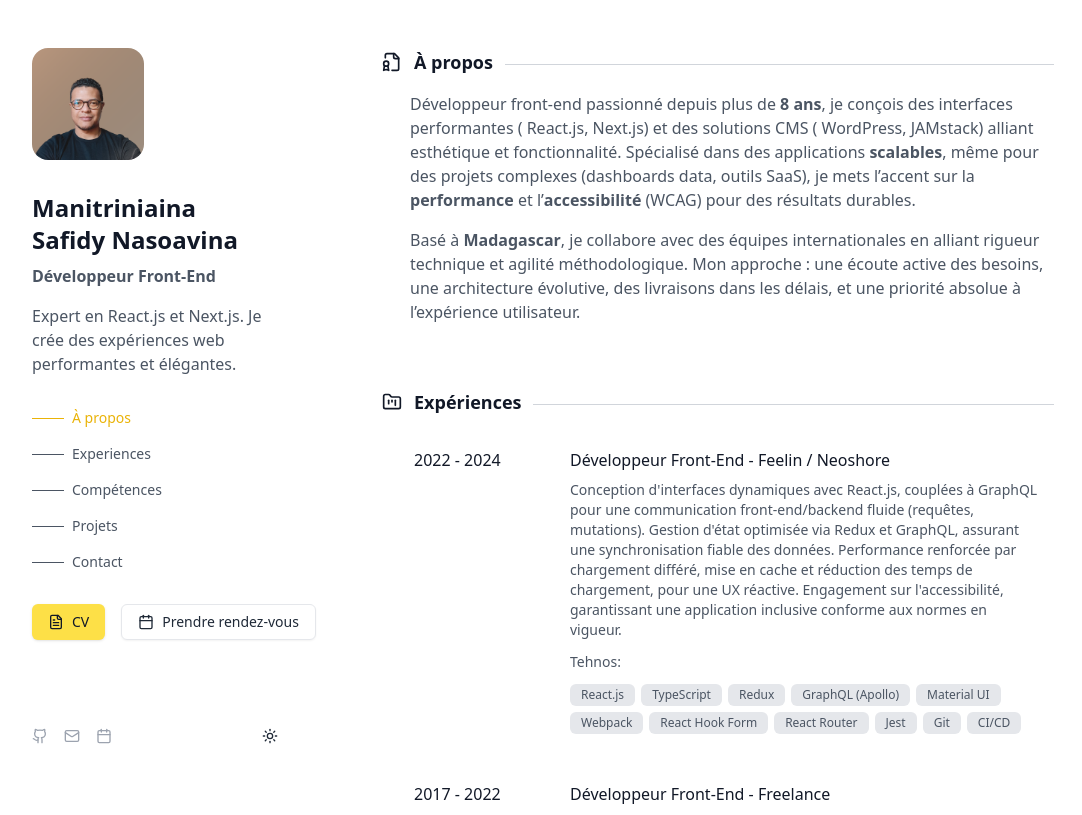
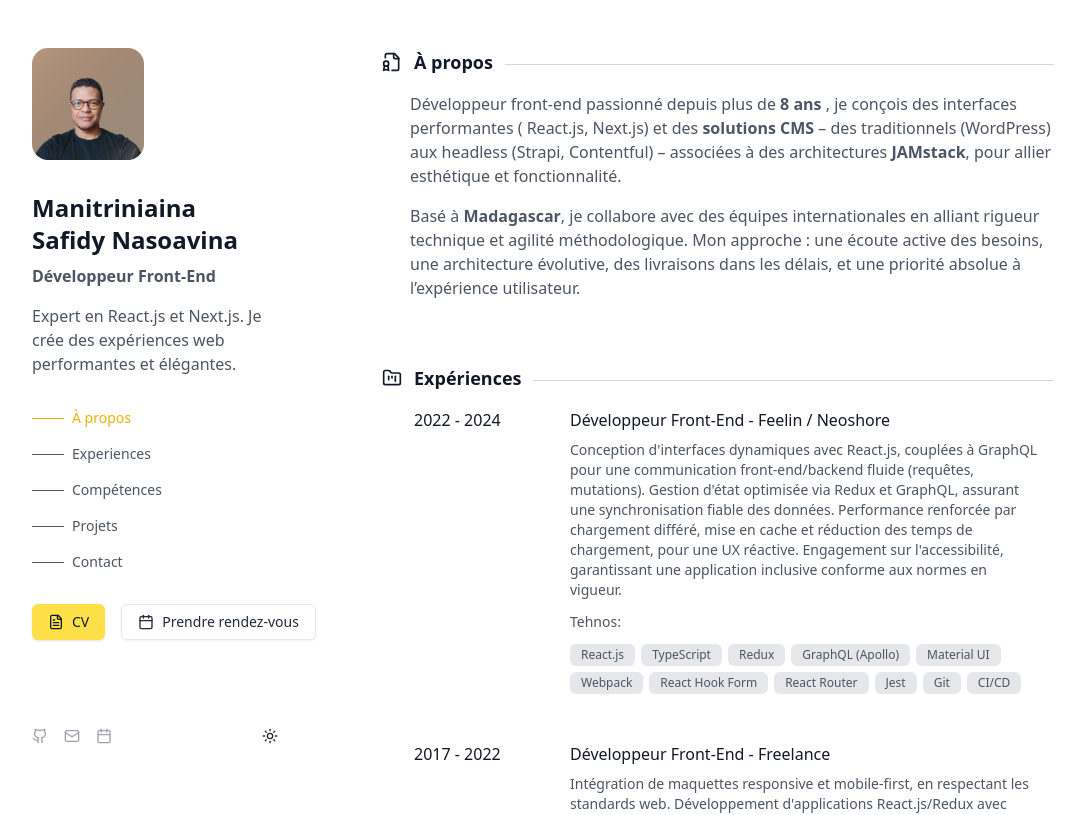
Before and after one commit to nassoa/pronass, a Next.js app: page / in a window 1280 px wide. Shown: the top 815 px of the page, without its empty margins (48-1130 px from the left). Built offline with nearby package versions, Linux system fonts and the light colour scheme; a web font is replaced by a local one.

Commit message:
section à propos: updated

```diff
--- a/src/app/page.tsx
+++ b/src/app/page.tsx
@@ -211,14 +211,11 @@ export default function Portfolio() {
             <div className="space-y-4 pl-7">
               <p className="text-gray-600 dark:text-gray-400">
                 Développeur front-end passionné depuis plus de{" "}
-                <strong>8 ans</strong>, je conçois des interfaces performantes (
-                React.js, Next.js) et des solutions CMS ( WordPress, JAMstack)
-                alliant esthétique et fonctionnalité. Spécialisé dans des
-                applications <strong>scalables</strong>, même pour des projets
-                complexes (dashboards data, outils SaaS), je mets l’accent sur
-                la <strong>performance</strong> et l’
-                <strong>accessibilité</strong> (WCAG) pour des résultats
-                durables.
+                <strong>8 ans</strong> , je conçois des interfaces performantes
+                ( React.js, Next.js) et des <strong>solutions CMS</strong> – des
+                traditionnels (WordPress) aux headless (Strapi, Contentful) –
+                associées à des architectures <strong>JAMstack</strong>, pour
+                allier esthétique et fonctionnalité.
               </p>
 
               <p className="text-gray-600 dark:text-gray-400">
@@ -233,7 +230,7 @@ export default function Portfolio() {
 
           {/* Experiences Section */}
           <section id="experience" className="mb-16 max-w-2xl">
-            <h2 className="text-lg font-bold mb-4 text-gray-900 dark:text-white flex items-center gap-x-3">
+            <h2 className="text-lg font-bold text-gray-900 dark:text-white flex items-center gap-x-3">
               <FolderKanban className="h-5 w-5" />
               <span>Expériences</span>
               <span className="mt-1 block flex-grow h-[1px] bg-gray-300 dark:bg-slate-200"></span>
```
